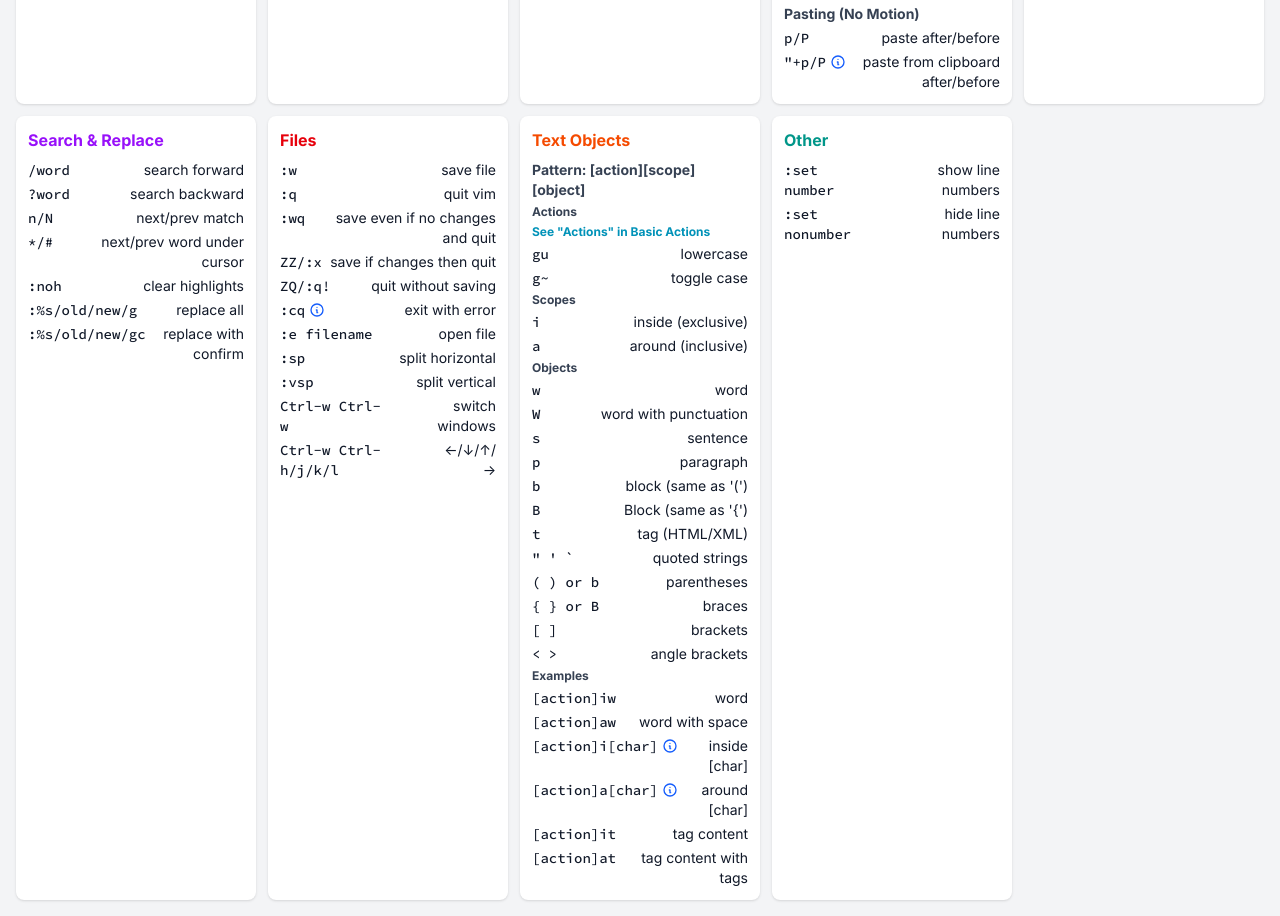
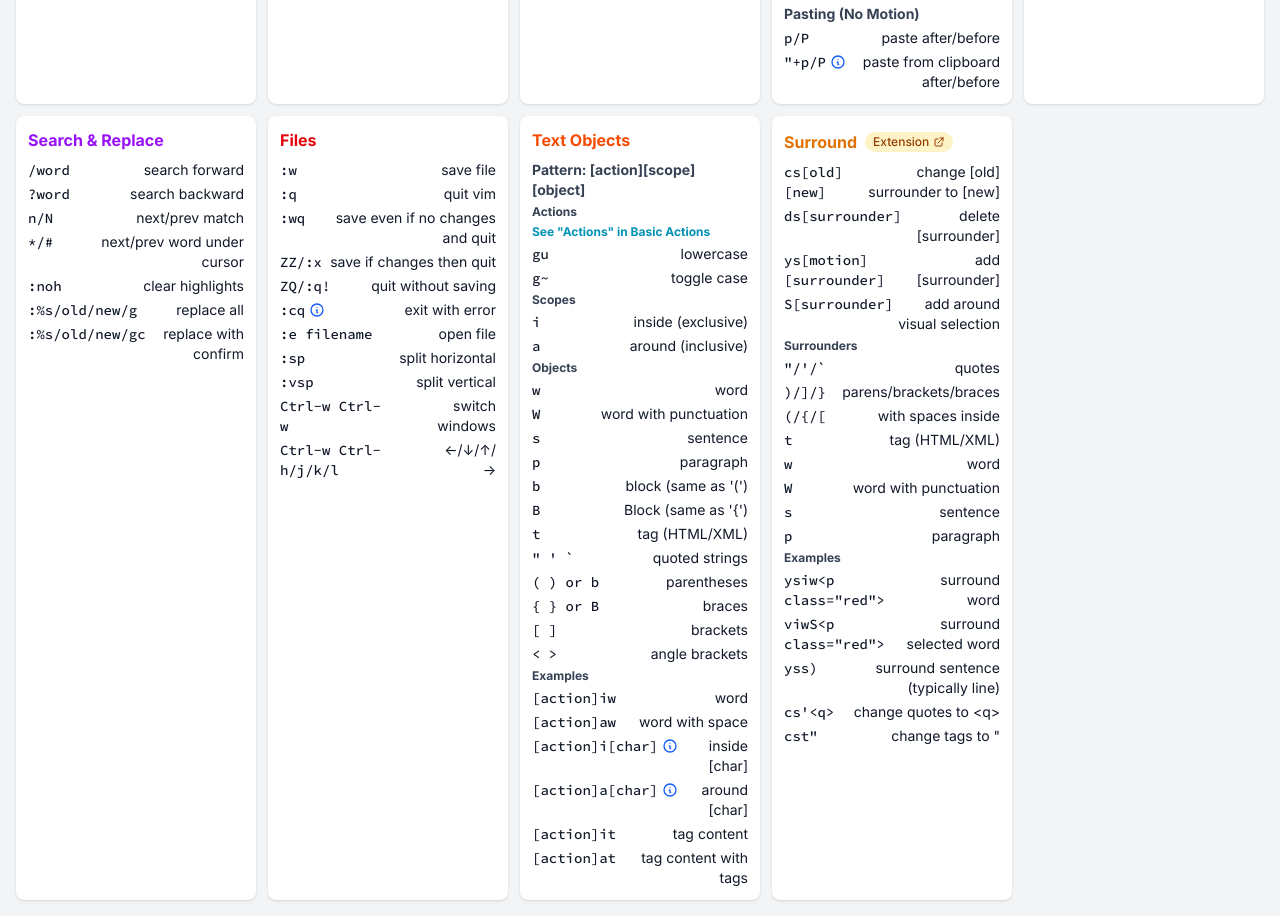
Before and after one commit to Noitidart/vim-cheats, a Next.js app: page / in a window 1280 px wide. Shown: the part 500-1416 px from the top of the page. Built offline with nearby package versions, Linux system fonts and the light colour scheme.

Commit message:
Remove "Other" and add "Surround"

```diff
--- /dev/null
+++ b/components/LinkBadge.tsx
@@ -0,0 +1,60 @@
+import clsx from 'clsx';
+
+type LinkBadgeProps = {
+  label: string;
+  href: string;
+  color:
+    | 'amber'
+    | 'blue'
+    | 'green'
+    | 'red'
+    | 'purple'
+    | 'pink'
+    | 'teal'
+    | 'indigo';
+};
+
+const colorClasses = {
+  amber:
+    'bg-amber-100 dark:bg-amber-900 text-amber-800 dark:text-amber-200 hover:bg-amber-200 dark:hover:bg-amber-800',
+  blue: 'bg-blue-100 dark:bg-blue-900 text-blue-800 dark:text-blue-200 hover:bg-blue-200 dark:hover:bg-blue-800',
+  green:
+    'bg-green-100 dark:bg-green-900 text-green-800 dark:text-green-200 hover:bg-green-200 dark:hover:bg-green-800',
+  red: 'bg-red-100 dark:bg-red-900 text-red-800 dark:text-red-200 hover:bg-red-200 dark:hover:bg-red-800',
+  purple:
+    'bg-purple-100 dark:bg-purple-900 text-purple-800 dark:text-purple-200 hover:bg-purple-200 dark:hover:bg-purple-800',
+  pink: 'bg-pink-100 dark:bg-pink-900 text-pink-800 dark:text-pink-200 hover:bg-pink-200 dark:hover:bg-pink-800',
+  teal: 'bg-teal-100 dark:bg-teal-900 text-teal-800 dark:text-teal-200 hover:bg-teal-200 dark:hover:bg-teal-800',
+  indigo:
+    'bg-indigo-100 dark:bg-indigo-900 text-indigo-800 dark:text-indigo-200 hover:bg-indigo-200 dark:hover:bg-indigo-800'
+};
+
+export default function LinkBadge({ label, href, color }: LinkBadgeProps) {
+  return (
+    <a
+      href={href}
+      target="_blank"
+      rel="noopener noreferrer"
+      className={clsx(
+        'ml-2 inline-flex items-center gap-1 px-2 py-0.5 text-xs font-medium rounded-full transition-colors',
+        colorClasses[color]
+      )}
+    >
+      {label}
+      <svg
+        className="w-3 h-3"
+        fill="none"
+        stroke="currentColor"
+        viewBox="0 0 24 24"
+        xmlns="http://www.w3.org/2000/svg"
+      >
+        <path
+          strokeLinecap="round"
+          strokeLinejoin="round"
+          strokeWidth={2}
+          d="M10 6H6a2 2 0 00-2 2v10a2 2 0 002 2h10a2 2 0 002-2v-4M14 4h6m0 0v6m0-6L10 14"
+        />
+      </svg>
+    </a>
+  );
+}
--- a/pages/index.tsx
+++ b/pages/index.tsx
@@ -1,3 +1,4 @@
+import LinkBadge from '@/components/LinkBadge';
 import Tooltip from '@/components/Tooltip';
 import clsx from 'clsx';
 import { useEffect, useState } from 'react';
@@ -20,7 +21,7 @@ type CommandOptions = {
 type Command = [React.ReactNode, React.ReactNode, CommandOptions?];
 
 type Section = {
-  title: string;
+  title: React.ReactNode;
   colorClass: string;
   tooltip?: TooltipItem[];
   commands: Command[];
@@ -404,11 +405,40 @@ const sections: Section[] = [
     ]
   },
   {
-    title: 'Other',
-    colorClass: 'text-teal-600 dark:text-teal-400',
+    title: (
+      <>
+        <span className="align-middle">Surround</span>
+
+        <LinkBadge
+          label="Extension"
+          href="https://github.com/tpope/vim-surround"
+          color="amber"
+        />
+      </>
+    ),
+    colorClass: 'text-amber-600 dark:text-amber-400',
     commands: [
-      [':set number', 'show line numbers'],
-      [':set nonumber', 'hide line numbers']
+      ['cs[old][new]', 'change [old] surrounder to [new]'],
+      ['ds[surrounder]', 'delete [surrounder]'],
+      ['ys[motion][surrounder]', 'add [surrounder]'],
+      ['S[surrounder]', 'add around visual selection'],
+      ['', '', { isText: true }],
+      ['Surrounders', '', { isText: true, commandColorClass: 'font-bold' }],
+      ['"/\'/`', 'quotes'],
+      [')/]/}', 'parens/brackets/braces'],
+      ['(/{/[', 'with spaces inside'],
+      ['t', 'tag (HTML/XML)'],
+      ['w', 'word'],
+      ['W', 'word with punctuation'],
+      ['s', 'sentence'],
+      ['p', 'paragraph'],
+      ['', '', { isText: true }],
+      ['Examples', '', { isText: true, commandColorClass: 'font-bold' }],
+      ['ysiw<p class="red">', 'surround word'],
+      ['viwS<p class="red">', 'surround selected word'],
+      ['yss)', 'surround sentence (typically line)'],
+      ["cs'<q>", 'change quotes to <q>'],
+      ['cst"', 'change tags to "']
     ]
   }
 ];
```
